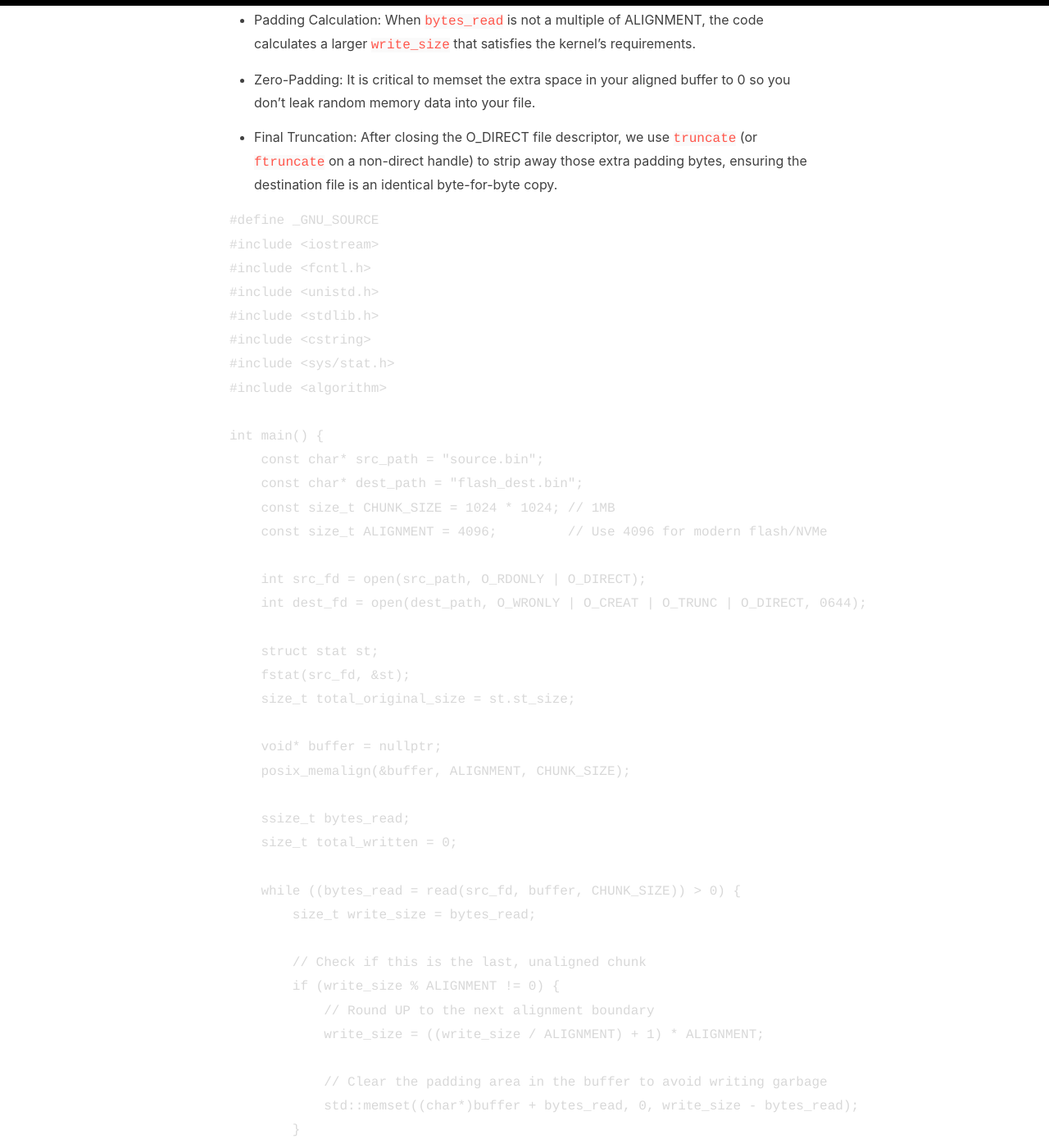
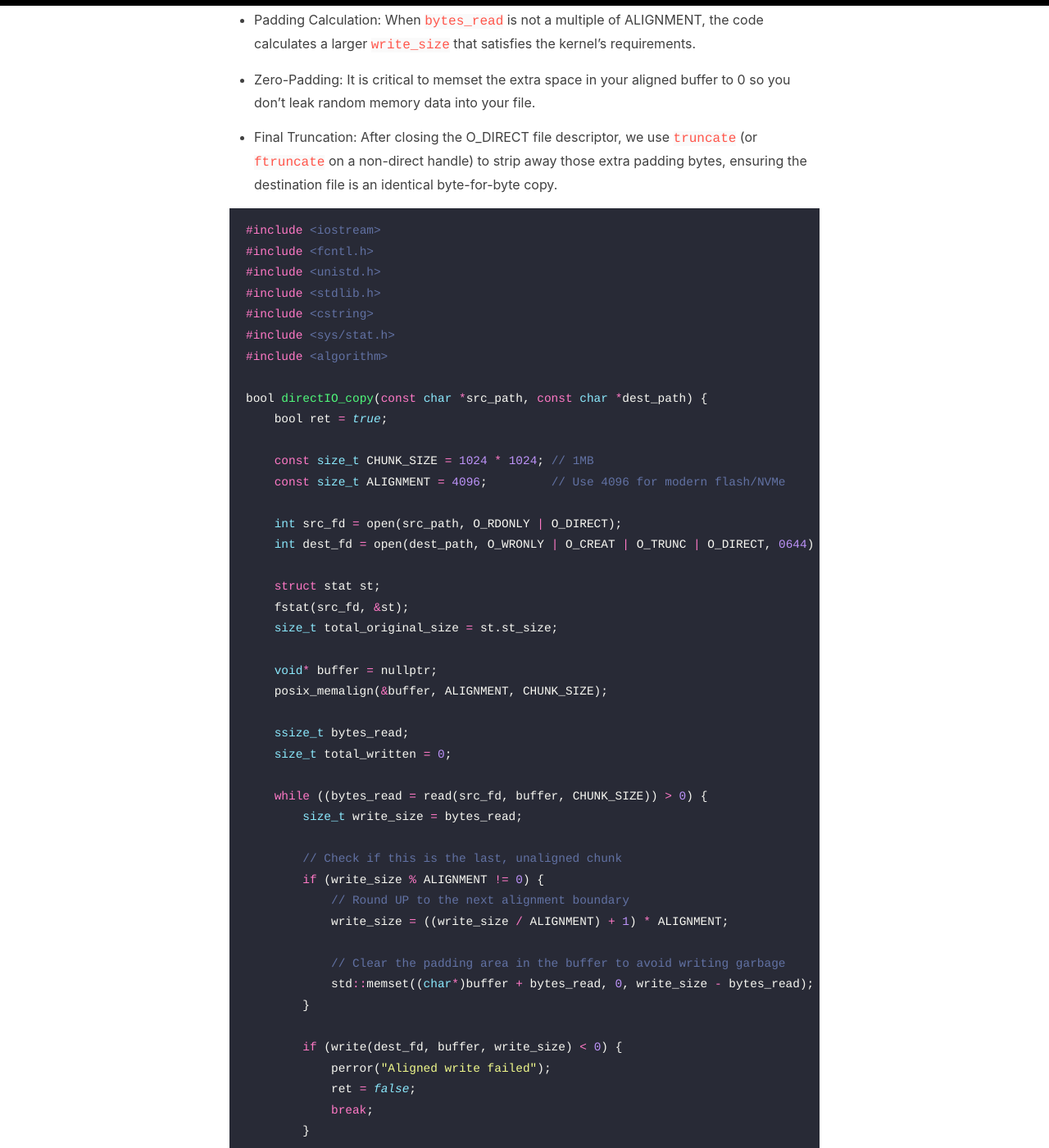
Before and after one commit to channgo2203/channgo2203.github.io, a Jekyll site: the page built from _posts/2026-05-05-file-directIO.md, in a window 1280 px wide and 1400 px high, scrolled down 830 px. Shown: the whole window at 82% size. Built offline with Jekyll 4.4.1, drawn with Linux system fonts in a browser that asks for light colours; some of the changed text lies outside the part shown.

Commit message:
directio

````diff
--- a/_posts/2026-05-05-file-directIO.md
+++ b/_posts/2026-05-05-file-directIO.md
@@ -27,9 +27,7 @@ If your file size isn't a perfect multiple of this size, you must "over-write" t
 
 - Final Truncation: After closing the O_DIRECT file descriptor, we use `truncate` (or `ftruncate` on a non-direct handle) to strip away those extra padding bytes, ensuring the destination file is an identical byte-for-byte copy.
 
-
-```C
-#define _GNU_SOURCE
+```c
 #include <iostream>
 #include <fcntl.h>
 #include <unistd.h>
@@ -38,9 +36,9 @@ If your file size isn't a perfect multiple of this size, you must "over-write" t
 #include <sys/stat.h>
 #include <algorithm>
 
-int main() {
-    const char* src_path = "source.bin";
-    const char* dest_path = "flash_dest.bin";
+bool directIO_copy(const char *src_path, const char *dest_path) {
+    bool ret = true;
+
     const size_t CHUNK_SIZE = 1024 * 1024; // 1MB
     const size_t ALIGNMENT = 4096;         // Use 4096 for modern flash/NVMe
 
@@ -71,6 +69,7 @@ int main() {
 
         if (write(dest_fd, buffer, write_size) < 0) {
             perror("Aligned write failed");
+            ret = false;
             break;
         }
 
@@ -88,8 +87,9 @@ int main() {
         std::cout << "Transfer complete. Final size: " << total_original_size << " bytes." << std::endl;
     } else {
         perror("Truncate failed");
+        ret = false;
     }
 
-    return 0;
+    return ret;
 }
 ```
````
